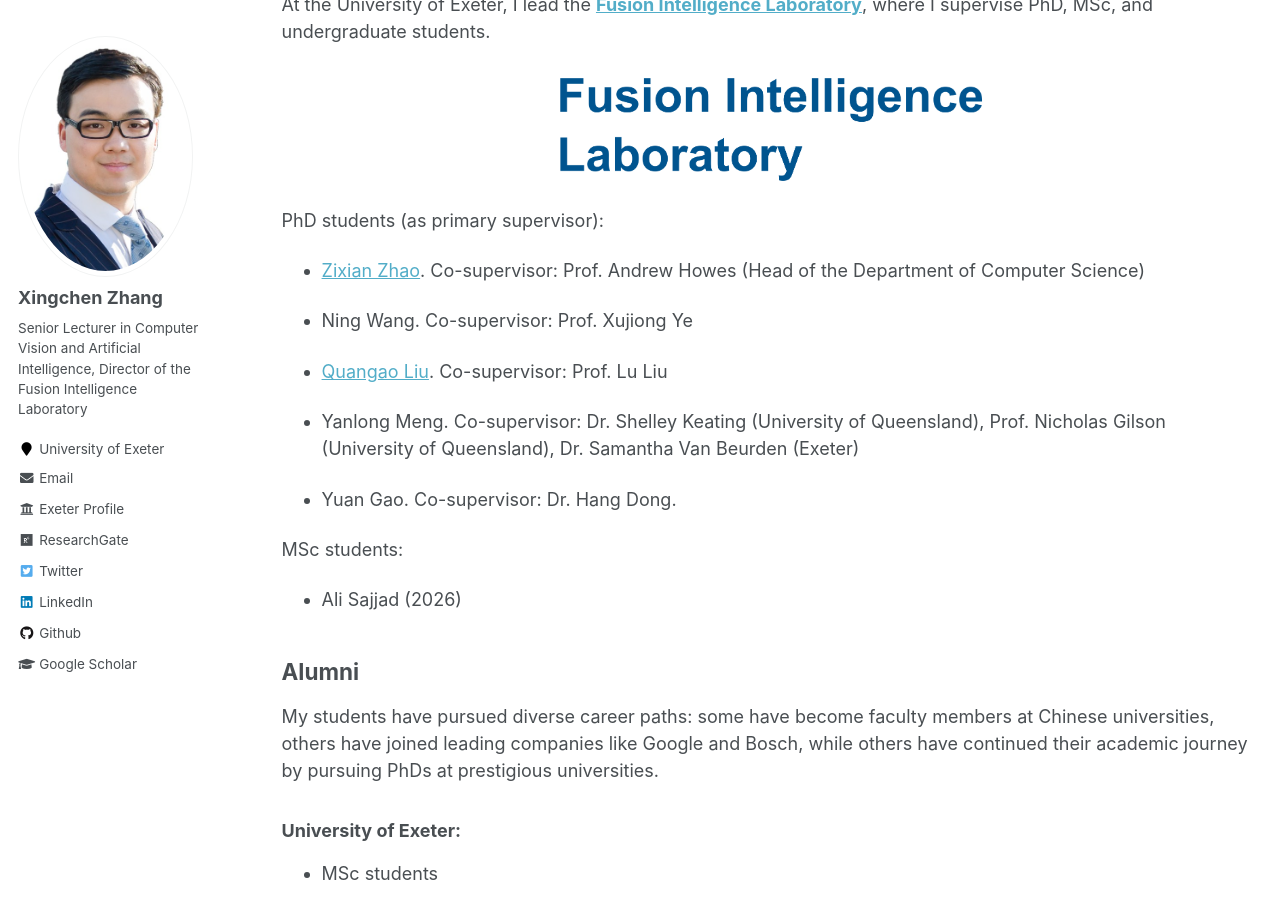
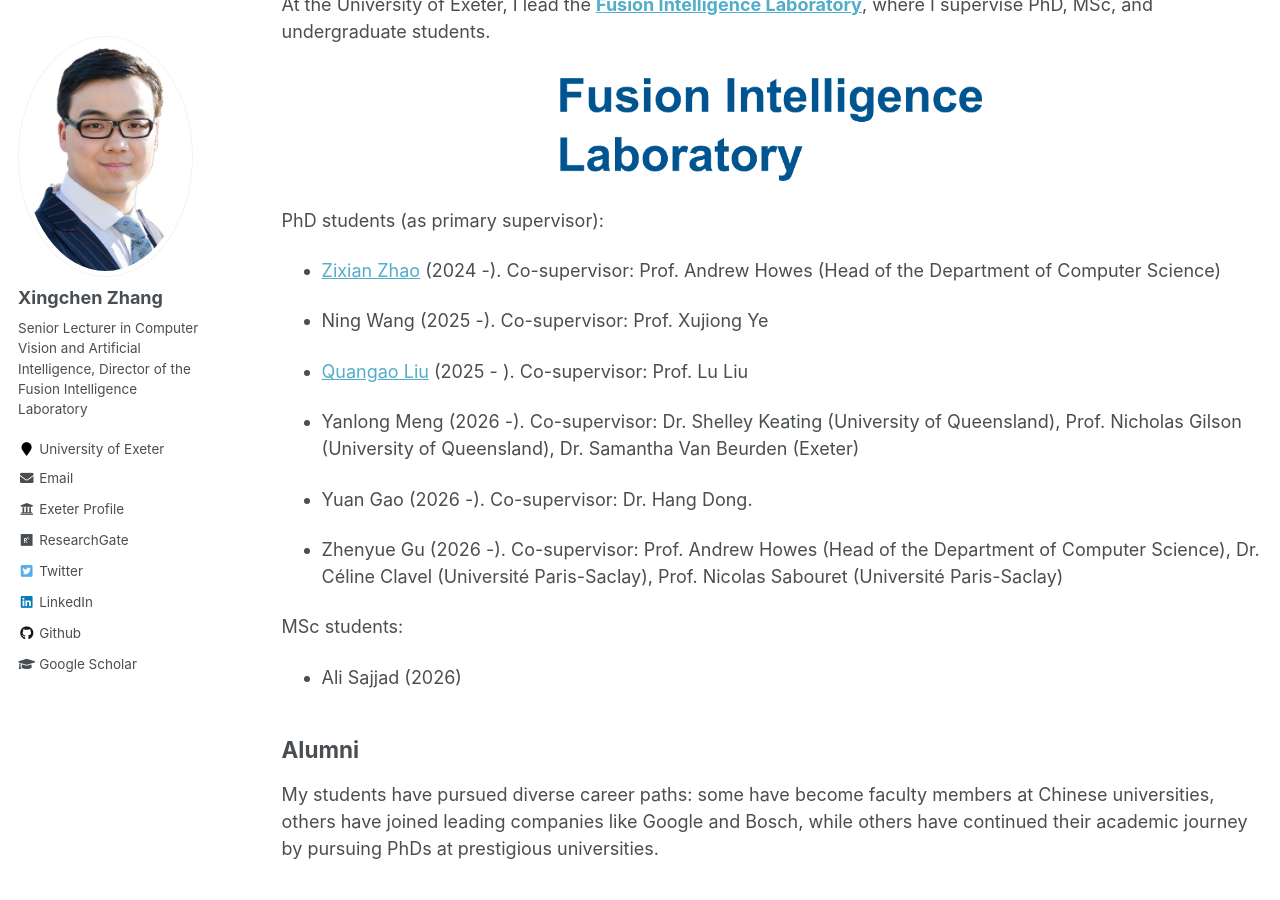
Before and after one commit to xingchenzhang/xingchenzhang.github.io, a Jekyll site: the page built from _pages/team.md, in a window 1280 px wide and 900 px high, scrolled down 711 px. Built offline with Jekyll 4.4.1, drawn with Linux system fonts in a browser that asks for light colours.

Commit message:
update team

```diff
--- a/_pages/team.md
+++ b/_pages/team.md
@@ -31,15 +31,17 @@ At the University of Exeter, I lead the **[Fusion Intelligence Laboratory](https
 
 PhD students (as primary supervisor):
 
-- [Zixian Zhao](https://scholar.google.com/citations?hl=en&user=0mkQvWYAAAAJ&view_op=list_works&sortby=pubdate). Co-supervisor: Prof. Andrew Howes (Head of the Department of Computer Science)
+- [Zixian Zhao](https://scholar.google.com/citations?hl=en&user=0mkQvWYAAAAJ&view_op=list_works&sortby=pubdate) (2024 -). Co-supervisor: Prof. Andrew Howes (Head of the Department of Computer Science)
 
-- Ning Wang. Co-supervisor: Prof. Xujiong Ye
+- Ning Wang (2025 -). Co-supervisor: Prof. Xujiong Ye
 
-- [Quangao Liu](https://scholar.google.com/citations?user=amE9NlYAAAAJ&hl=zh-CN). Co-supervisor: Prof. Lu Liu
+- [Quangao Liu](https://scholar.google.com/citations?user=amE9NlYAAAAJ&hl=zh-CN) (2025 - ). Co-supervisor: Prof. Lu Liu
 
-- Yanlong Meng. Co-supervisor: Dr. Shelley Keating (University of Queensland), Prof. Nicholas Gilson (University of Queensland), Dr. Samantha Van Beurden (Exeter)
+- Yanlong Meng (2026 -). Co-supervisor: Dr. Shelley Keating (University of Queensland), Prof. Nicholas Gilson (University of Queensland), Dr. Samantha Van Beurden (Exeter)
 
-- Yuan Gao. Co-supervisor: Dr. Hang Dong.
+- Yuan Gao (2026 -). Co-supervisor: Dr. Hang Dong.
+
+- Zhenyue Gu (2026 -). Co-supervisor: Prof. Andrew Howes (Head of the Department of Computer Science), Dr. Céline Clavel (Université Paris-Saclay), Prof. Nicolas Sabouret (Université Paris-Saclay)
 
 
 MSc students:
```
